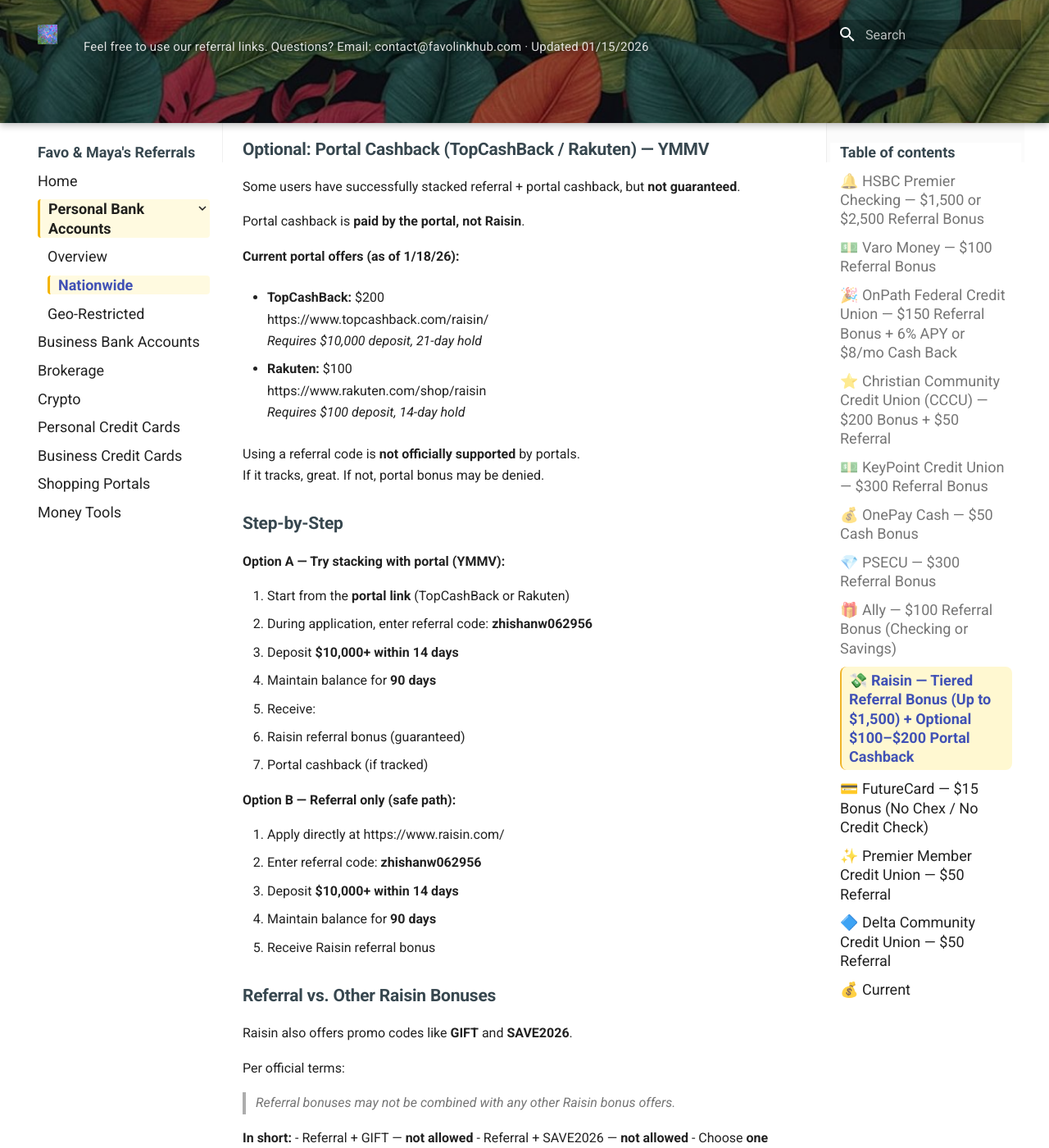
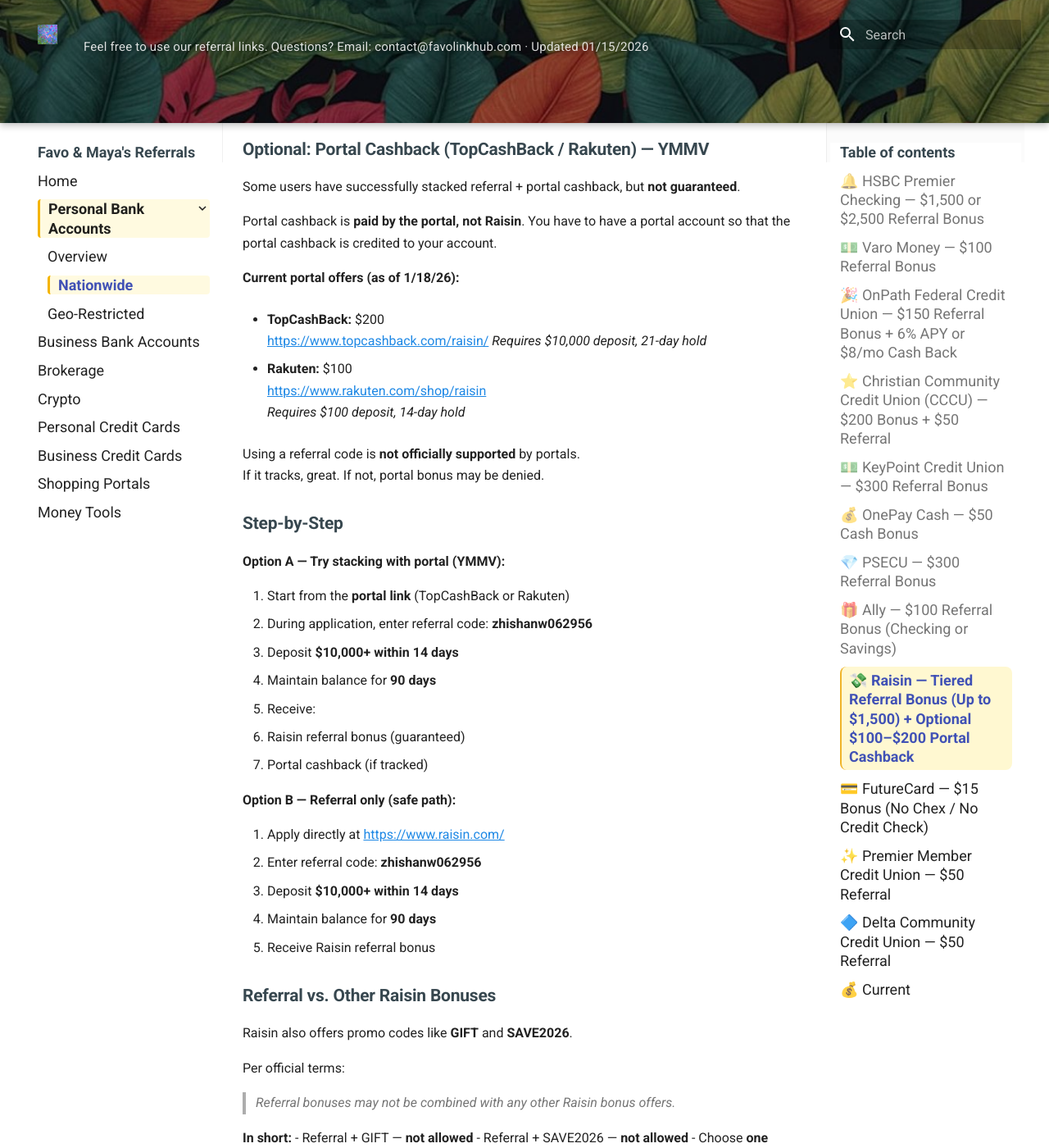
Before and after one commit to whispersofzephyr/favolinkhub-site, an MkDocs documentation site: the page built from docs/personal-bank-nationwide.md, in a window 1280 px wide and 1400 px high, scrolled down 11746 px. Shown: the whole window at 82% size. Built offline with MkDocs 1.6.1 and Material for MkDocs 9.7.7, drawn with Linux system fonts in a browser that asks for light colours; some of the changed text lies outside the part shown.

Commit message:
Update personal-bank-nationwide.md

```diff
--- a/docs/personal-bank-nationwide.md
+++ b/docs/personal-bank-nationwide.md
@@ -407,15 +407,16 @@ Bonus is based on how much you deposit **within 14 days** and **maintain for 90
 Some users have successfully stacked referral + portal cashback, but **not guaranteed**.
 
 Portal cashback is **paid by the portal, not Raisin**.
+You have to have a portal account so that the portal cashback is credited to your account.
 
 **Current portal offers (as of 1/18/26):**
 
 - **TopCashBack:** $200
-  https://www.topcashback.com/raisin/
+  [https://www.topcashback.com/raisin/](https://www.topcashback.com/raisin/)
   *Requires $10,000 deposit, 21-day hold*
 
 - **Rakuten:** $100
-  https://www.rakuten.com/shop/raisin
+  [https://www.rakuten.com/shop/raisin](https://www.rakuten.com/shop/raisin)
   *Requires $100 deposit, 14-day hold*
 
 Using a referral code is **not officially supported** by portals.
@@ -435,7 +436,7 @@ If it tracks, great. If not, portal bonus may be denied.
 
 **Option B — Referral only (safe path):**
 
-1. Apply directly at https://www.raisin.com/
+1. Apply directly at [https://www.raisin.com/](https://www.raisin.com/)
 2. Enter referral code: **zhishanw062956**
 3. Deposit **$10,000+ within 14 days**
 4. Maintain balance for **90 days**
```
Also changed, not shown: other parts of docs/personal-bank-nationwide.md (+2 -2 lines).
